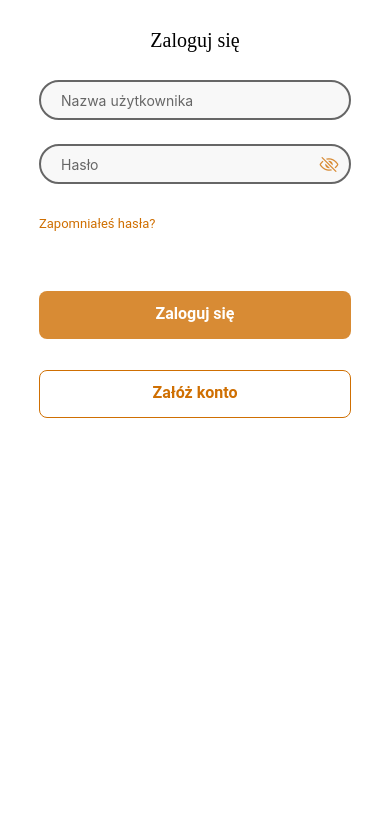
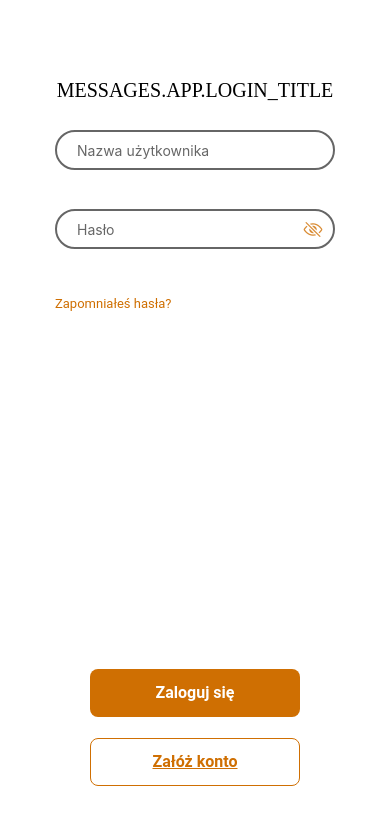
Before and after one commit to SKN-Telephoners/apka_miasteczkowa, a React Native app in the folder frontend/: screen /Login in a window 390 px wide. Shown: the top 824 px of the page. Built offline with nearby package versions, Linux system fonts and the light colour scheme; no server answers.

Commit message:
welcome screen update

```diff
--- a/frontend/src/components/InputField.tsx
+++ b/frontend/src/components/InputField.tsx
@@ -173,7 +173,7 @@ const getStyles = (colors: typeof THEME.colors.light) => StyleSheet.create({
     height: 40,
     borderWidth: 2,
     borderColor: colors.searchWord,
-    backgroundColor: colors.border,
+    backgroundColor: colors.background,
   },
   inputBoxError: {
     borderColor: colors.aghRed,
@@ -196,7 +196,7 @@ const getStyles = (colors: typeof THEME.colors.light) => StyleSheet.create({
   },
   legend: {
     position: "absolute",
-    top: -10,
+    top: -12,
     left: 18,
     paddingHorizontal: 5,
   },
--- a/frontend/src/screens/auth/LoginScreen.tsx
+++ b/frontend/src/screens/auth/LoginScreen.tsx
@@ -1,20 +1,18 @@
 import React, { useState } from "react";
 import {
-  View,
-  Alert,
   KeyboardAvoidingView,
+  Platform,
+  ScrollView,
   StyleSheet,
   Text,
   TouchableOpacity,
-  ActivityIndicator,
-  ScrollView,
-  Platform,
+  View,
 } from "react-native";
+import Button from "../../components/Button";
+import InputField from "../../components/InputField";
 import { useAuth } from "../../contexts/AuthContext";
+import { useTheme } from "../../contexts/ThemeContext";
 import { authService } from "../../services/api";
-import InputField from "../../components/InputField";
-import Button from "../../components/Button";
-import { useTheme } from "../../contexts/ThemeContext";
 import { MESSAGES, THEME } from "../../utils/constants";
 
 const LoginScreen = ({ navigation }: { navigation: any }) => {
@@ -31,14 +29,14 @@ const LoginScreen = ({ navigation }: { navigation: any }) => {
 
   const validateUsername = (text: string): string | null => {
     if (!text) {
-      return "Nazwa użytkownika jest wymagana.";
+      return MESSAGES.VALIDATION.REQUIRED_FIELD;
     }
     return null;
   };
 
   const validatePassword = (text: string): string | null => {
     if (!text) {
-      return "Hasło jest wymagane.";
+      return MESSAGES.VALIDATION.REQUIRED_FIELD;
     }
     return null;
   };
@@ -60,7 +58,6 @@ const LoginScreen = ({ navigation }: { navigation: any }) => {
     try {
       const response = await authService.login(username, password);
       await login(response.access_token, response.refresh_token);
-      console.log("login success");
     } catch (error: any) {
       setUsernameError(MESSAGES.VALIDATION.CHECK_USERNAME);
       setPasswordError(MESSAGES.VALIDATION.CHECK_PASSWORD);
@@ -78,7 +75,9 @@ const LoginScreen = ({ navigation }: { navigation: any }) => {
         contentContainerStyle={styles.container}
         keyboardShouldPersistTaps="handled"
       >
-        <Text style={[styles.title, { color: colors.text }]}>{MESSAGES.APP.LOGIN_TITLE}</Text>
+        <Text style={[styles.title, { color: colors.text }]}>
+          {"MESSAGES.APP.LOGIN_TITLE"}
+        </Text>
 
         <View style={styles.inputContainer}>
           <InputField
@@ -142,8 +141,13 @@ const LoginScreen = ({ navigation }: { navigation: any }) => {
 
 const styles = StyleSheet.create({
   container: {
+    flex: 1,
+    display: "flex",
+    flexDirection: "column",
     alignItems: "center",
-    justifyContent: "center",
+    justifyContent: "space-between",
+    paddingVertical: 50,
+    paddingHorizontal: 20,
   },
   title: {
     ...THEME.typography.title,
@@ -153,12 +157,13 @@ const styles = StyleSheet.create({
   inputContainer: {
     flex: 2,
     width: "80%",
+    gap: 15,
     marginBottom: 40,
   },
   buttonContainer: {
-    width: "80%",
+    width: "60%",
     alignItems: "center",
-    gap: 15,
+    gap: 5,
   },
   forgotPasswordButton: {
     alignSelf: "flex-start",
--- a/frontend/src/screens/auth/WelcomeScreen.tsx
+++ b/frontend/src/screens/auth/WelcomeScreen.tsx
@@ -1,21 +1,20 @@
-import React, { useState, useEffect, useCallback } from "react";
-import {
-  View,
-  Text,
-  TouchableOpacity,
-  StyleSheet,
-  ImageBackground,
-} from "react-native";
-import { LinearGradient } from "expo-linear-gradient";
+import { Asset } from "expo-asset";
 import * as SplashScreen from "expo-splash-screen";
-import { Asset } from "expo-asset";
+import React, { useCallback, useEffect, useState } from "react";
+import { Image, SafeAreaView, StyleSheet, View } from "react-native";
+import Svg, { Text, TSpan } from "react-native-svg";
+import Button from "../../components/Button";
+
+import { useTheme } from "../../contexts/ThemeContext";
+import { MESSAGES, THEME } from "../../utils/constants";
 
 // zapobieganie automatycznemu ukryciu splash screena
 SplashScreen.preventAutoHideAsync();
 
 const WelcomeScreen = ({ navigation }: { navigation: any }) => {
   const [isReady, setIsReady] = useState(false);
-  const imageAsset = require("../../../assets/telephlogo.jpg");
+  const imageAsset = require("../../../assets/logo_light.png");
+  const { colors } = useTheme();
 
   useEffect(() => {
     async function loadResources() {
@@ -23,7 +22,7 @@ const WelcomeScreen = ({ navigation }: { navigation: any }) => {
         // cyk do pamięci podręcznej
         await Asset.loadAsync(imageAsset);
       } catch (error) {
-        console.warn("Błąd ładowania zasobów:", error);
+        console.warn(error);
       } finally {
         setIsReady(true);
       }
@@ -44,89 +43,89 @@ const WelcomeScreen = ({ navigation }: { navigation: any }) => {
   }
 
   return (
-    <View style={{ flex: 1 }} onLayout={onLayoutRootView}>
-      <ImageBackground source={imageAsset} style={styles.background}>
-        <LinearGradient
-          colors={["rgba(3, 0, 209, 0.8)", "rgba(207, 111, 2, 0.8)"]}
-          style={styles.overlay}
+    <SafeAreaView
+      style={{ flex: 1, backgroundColor: colors.background }}
+      onLayout={onLayoutRootView}
     >
       <View style={styles.container}>
-            <Text style={styles.title}>Aplikacja Miasteczkowa</Text>
-            <TouchableOpacity
-              style={styles.loginButton}
+        <Image
+          source={imageAsset}
+          style={styles.backgroundImage}
+          resizeMode="contain"
+        />
+        <Svg height="250" width="350">
+          <Text
+            stroke="white"
+            strokeWidth={30}
+            strokeLinejoin="round"
+            fontSize={40}
+            fontWeight="bold"
+            textAnchor="middle"
+            x="175"
+            y="80"
+          >
+            <TSpan x="175" dy="0">
+              Aplikacja
+            </TSpan>
+            <TSpan x="175" dy="55">
+              Miasteczkowa
+            </TSpan>
+          </Text>
+
+          <Text
+            fill="black"
+            fontSize={40}
+            fontWeight="bold"
+            textAnchor="middle"
+            x="175"
+            y="80"
+          >
+            <TSpan x="175" dy="0">
+              Aplikacja
+            </TSpan>
+            <TSpan x="175" dy="55">
+              Miasteczkowa
+            </TSpan>
+          </Text>
+        </Svg>
+          <Text>{MESSAGES.WELCOME.QUOTE}</Text>
+        <View style={styles.buttonContainer}>
+          <Button
+            type="primary"
+            title={MESSAGES.WELCOME.LOGIN}
             onPress={() => navigation.navigate("Login")}
-            >
-              <Text style={styles.buttonText}>Zaloguj się</Text>
-            </TouchableOpacity>
-            <TouchableOpacity
-              style={styles.signUpButton}
+          />
+          <Button
+            type="outline"
+            title={MESSAGES.WELCOME.SIGN_UP}
             onPress={() => navigation.navigate("Register")}
-            >
-              <Text style={styles.buttonText}>Załóż konto</Text>
-            </TouchableOpacity>
-            <Text style={styles.quote}>
-              "Bo życie studenckie to coś więcej niż nauka"
-            </Text>
+          />
         </View>
-        </LinearGradient>
-      </ImageBackground>
       </View>
+    </SafeAreaView>
   );
 };
 
 const styles = StyleSheet.create({
-  background: {
+  container: {
     flex: 1,
-    resizeMode: "cover",
-  },
-  overlay: {
-    flex: 1,
-    justifyContent: "center",
+    display: "flex",
+    flexDirection: "column",
     alignItems: "center",
-  },
-  container: {
-    alignItems: "center",
+    justifyContent: "space-between",
+    paddingVertical: 50,
     paddingHorizontal: 20,
   },
-  title: {
-    fontSize: 50,
-    fontWeight: "bold",
-    color: "#fff",
-    marginBottom: 50,
-    textAlign: "center",
+  backgroundImage: {
+    position: "absolute",
+    top: 50,
+    width: "205%",
+    height: "100%",
+    opacity: 0.4,
   },
-  quote: {
-    fontSize: 25,
-    fontStyle: "italic",
-    color: "#fff",
-    position: "absolute",
-    bottom: -200,
-    textAlign: "center",
-  },
-  loginButton: {
-    backgroundColor: "rgba(74, 145, 226, 0)",
-    borderWidth: 2,
-    borderColor: "#4a90e2",
-    paddingVertical: 15,
-    paddingHorizontal: 30,
-    borderRadius: 30,
-    marginBottom: 20,
-    width: "80%",
-    alignItems: "center",
-  },
-  signUpButton: {
-    backgroundColor: "rgba(255, 145, 77, 0)",
-    borderWidth: 2,
-    borderColor: "#ff914d",
-    paddingVertical: 15,
-    paddingHorizontal: 30,
-    borderRadius: 30,
-    width: "80%",
-    alignItems: "center",
-  },
-  buttonText: {
-    color: "#fff",
-    fontSize: 20,
+  buttonContainer: {
+    width: "60%",
+    gap: 5,
   },
 });
 
--- a/frontend/src/utils/constants.ts
+++ b/frontend/src/utils/constants.ts
@@ -176,14 +176,13 @@ export const MESSAGES = {
     SUBMIT: "Wyślij",
   },
 
-  // App Specific Messages
-  APP: {
-    WELCOME_TITLE: "Aplikacja Miasteczkowa",
-    WELCOME_QUOTE: "Bo życie studenckie to coś więcej niż nauka",
-    LOGIN_TITLE: "Zaloguj się",
-    REGISTER_TITLE: "Załóż konto",
-    RESET_PASSWORD_TITLE: "Zresetuj hasło",
-    HOME_TITLE: "Strona główna",
+  // Welcom Screen Messages
+  WELCOME: {
+    TITLE: "Aplikacja\n Miasteczkowa",
+    QUOTE: "Bo życie studenckie to coś więcej niż nauka",
+    LOGIN: "ZALOGUJ",
+    SIGN_UP: "Załóż konto",
+    RESET_PASSWORD: "Zresetuj hasło",
   },
 
   // Placeholder Messages
```
Also changed, not shown: frontend/app.config.js (+8 -3 lines), frontend/src/components/Button.tsx (+38 -31 lines), frontend/assets/logo_light.png (renamed from frontend/assets/telephlogo.jpg). Lines whose indentation alone changed are shown as unchanged.
